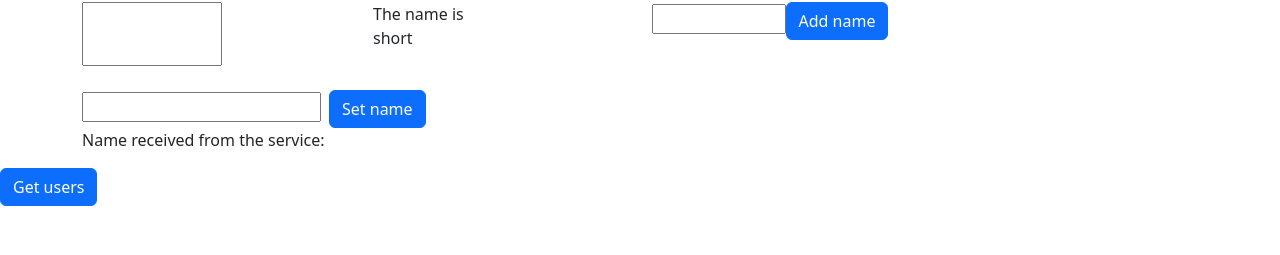
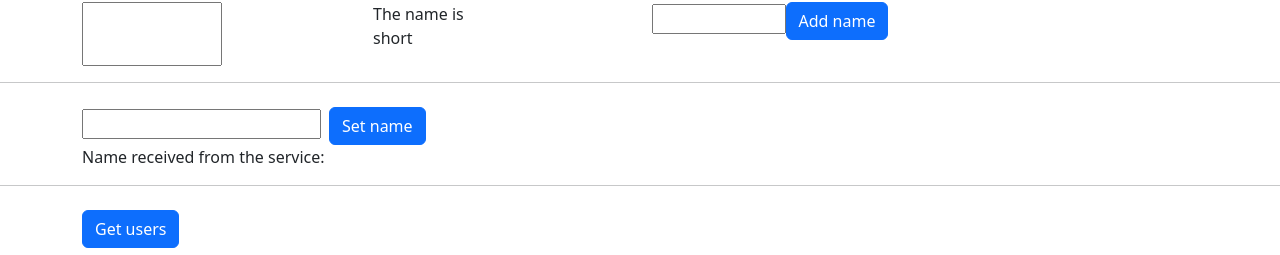
Before and after one commit to rusudinu/angular-practice, an Angular app: page / in a window 1280 px wide. Shown: the part 542-797 px from the top of the page. Built offline with nearby package versions, Linux system fonts and the light colour scheme.

Commit message:
added separators

```diff
--- a/src/app/app.component.html
+++ b/src/app/app.component.html
@@ -9,8 +9,12 @@
   <app-environment-demo-component></app-environment-demo-component>
   <app-directives-demo-component></app-directives-demo-component>
 </div>
+<hr/>
 <div class="container mt-4">
   <app-first-dummy-component></app-first-dummy-component>
   <app-second-dummy-component></app-second-dummy-component>
 </div>
-<app-users-component></app-users-component>
+<hr/>
+<div class="container mt-4">
+  <app-users-component></app-users-component>
+</div>
```
